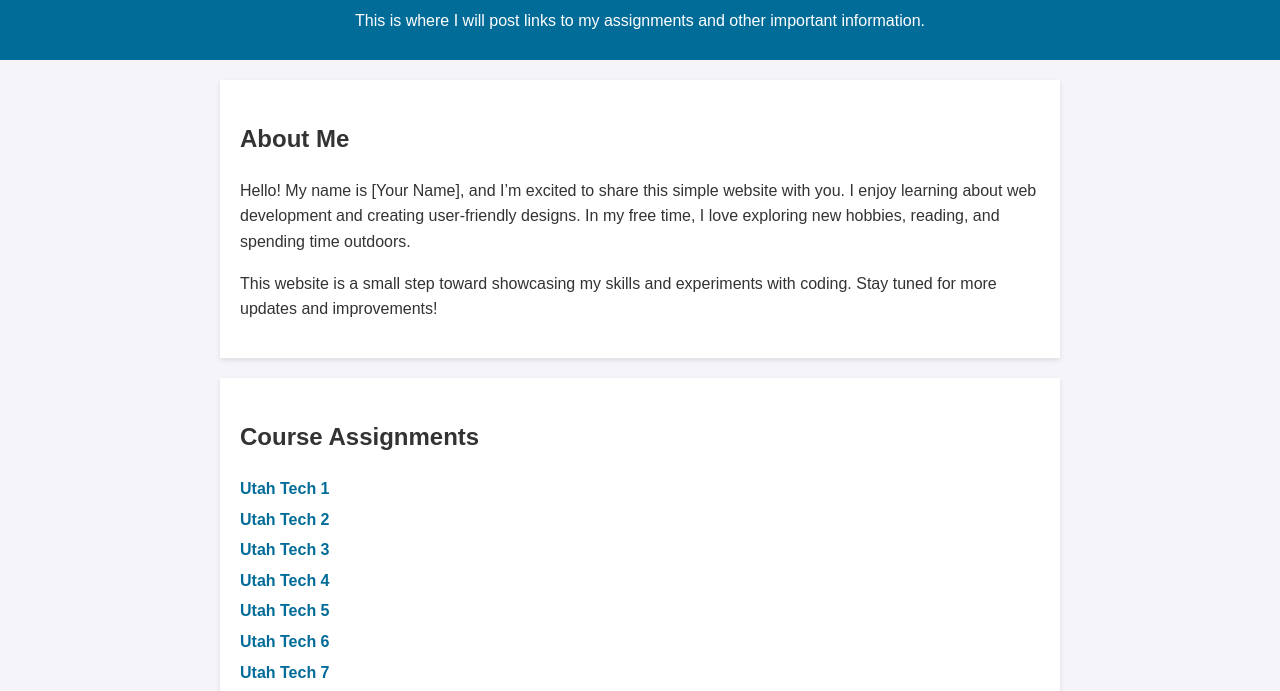
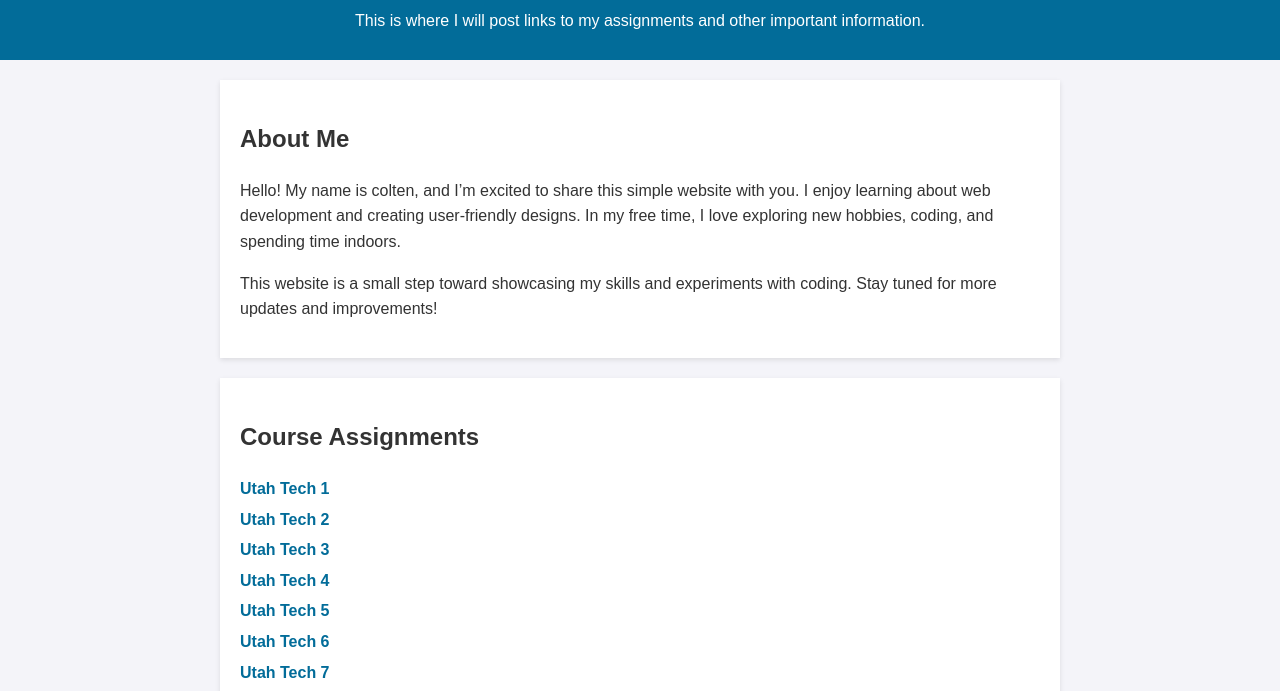
Before and after one commit to 27leanycolj/se1400, a plain HTML site: page index.html in a window 1280 px wide. Shown: the part 96-787 px from the top of the page. Drawn offline with Linux system fonts and the light colour scheme.

Commit message:
Update index.html

```diff
--- a/index.html
+++ b/index.html
@@ -24,7 +24,7 @@
     </header>
     <section>
         <h2>About Me</h2>
-        <p>Hello! My name is [Your Name], and I’m excited to share this simple website with you. I enjoy learning about web development and creating user-friendly designs. In my free time, I love exploring new hobbies, reading, and spending time outdoors.</p>
+        <p>Hello! My name is colten, and I’m excited to share this simple website with you. I enjoy learning about web development and creating user-friendly designs. In my free time, I love exploring new hobbies, coding, and spending time indoors.</p>
         <p>This website is a small step toward showcasing my skills and experiments with coding. Stay tuned for more updates and improvements!</p>
     </section>
     <section>
```
